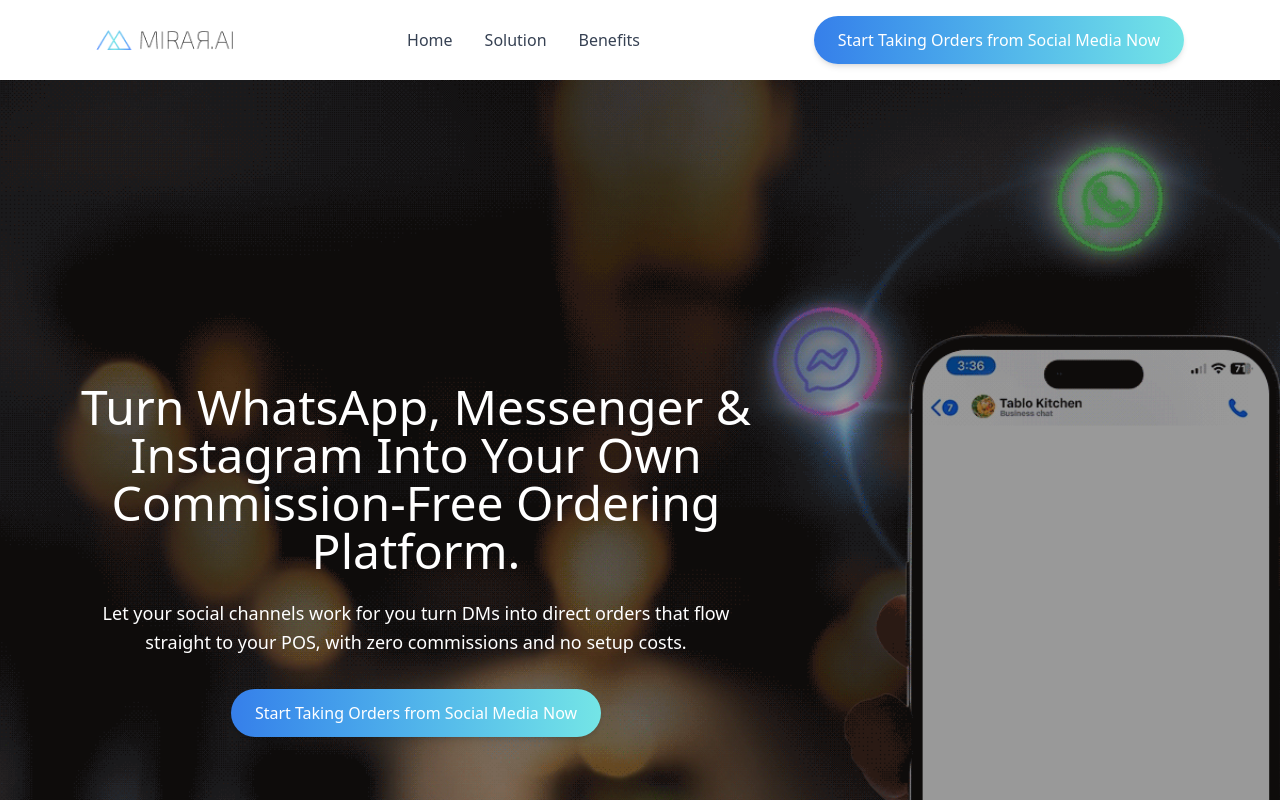
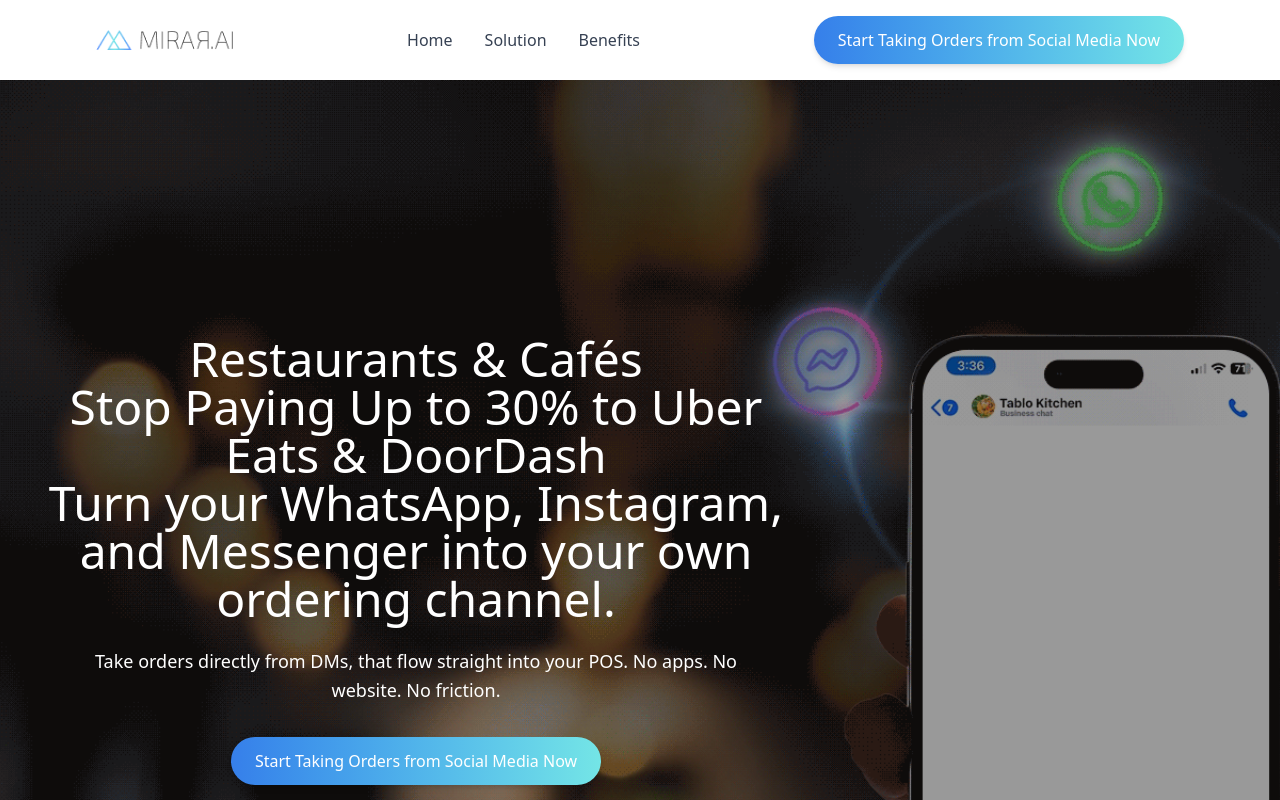
Before and after one commit to NikhilKSharma29/mirar-landing-page, a Next.js app: page / in a window 1280 px wide. Shown: the top 800 px of the page. Built offline with nearby package versions, Linux system fonts and the light colour scheme.

Commit message:
routing changed

```diff
--- a/src/app/landing-page/components/Hero.jsx
+++ b/src/app/landing-page/components/Hero.jsx
@@ -38,18 +38,19 @@
           <div className="w-full lg:w-[70%] lg:pr-12 xl:pr-20 text-center lg:text-left md:mt-0">
             <div className="max-w-3xl mx-auto lg:mx-0 text-center -mt-32 md:mt-0 lg:mt-0">
               <h1 className="text-3xl text-4xl sm:text-5xl lg:text-5xl text-white">
-                Turn WhatsApp, Messenger &
-                Instagram Into Your Own
-                <br className="hidden sm:inline" />
-                Commission-Free Ordering
-                Platform.
+                Restaurants & Cafés
+                <br />
+                Stop Paying Up to 30% to Uber Eats & DoorDash
+                <br />
 
+                Turn your WhatsApp, Instagram, and Messenger
+                into your own ordering channel.
               </h1>
               <p className="text-white mt-4 sm:mt-6 text-sm sm:text-base md:text-lg text-gray-200 leading-relaxed px-12">
-                Let your social channels work for you
-                turn DMs into direct orders that flow
-                straight to your POS, with zero
-                commissions and no setup costs.
+                Take orders directly from DMs, that flow straight
+                into your POS.
+                No apps. No website. No friction.
+
               </p>
               <div className="mt-6 sm:mt-8 flex justify-center lg:justify-center">
                 <Btn onClick={openModal} className="px-8 py-3 text-sm sm:text-base" />
--- a/src/app/landing-page/components/btn.jsx
+++ b/src/app/landing-page/components/btn.jsx
@@ -6,7 +6,7 @@
 
 
   const handleClick = () => {
-  window.open("https://restaurant.mirar.ai", "_blank", "noopener=yes,noreferrer=yes");
+  window.open("https://restaurant.mirar.ai/auth/SignUp", "_blank", "noopener=yes,noreferrer=yes");
 };
   return (
     <button  onClick={handleClick}  className="
```
